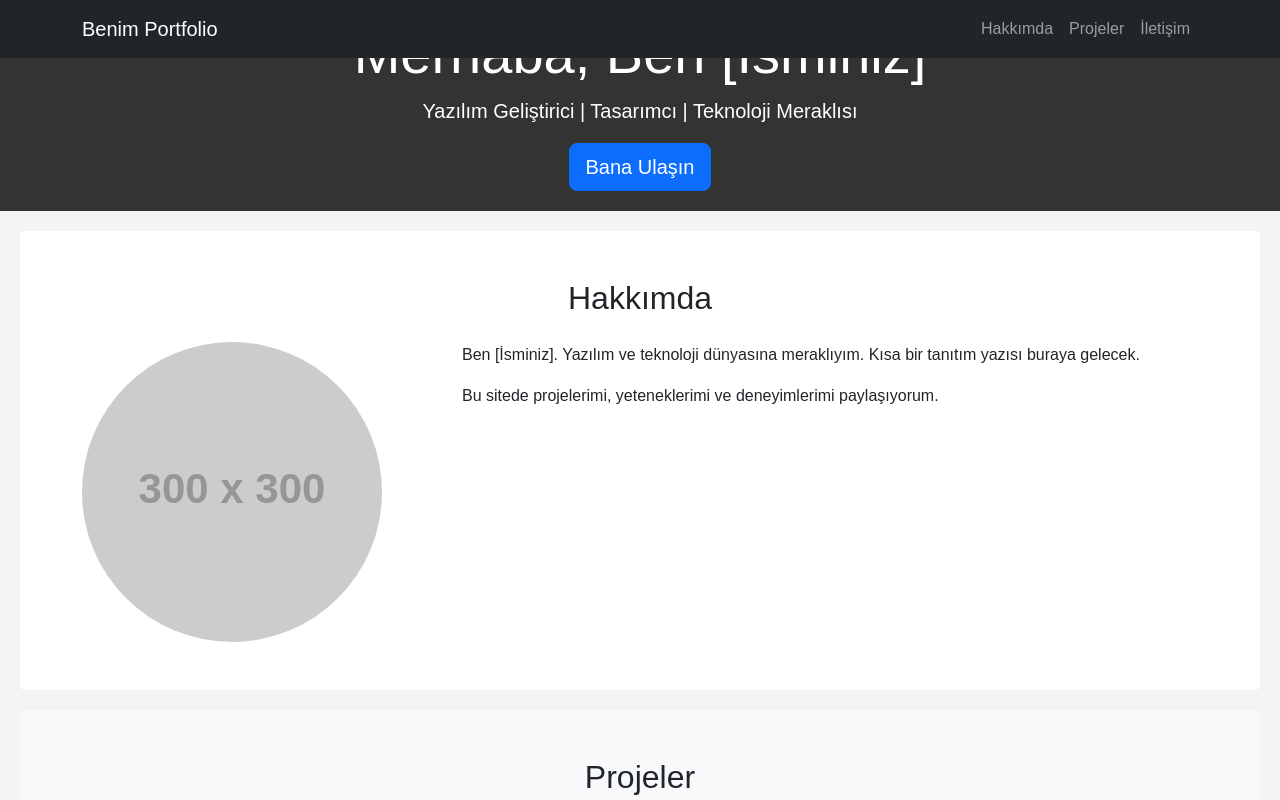
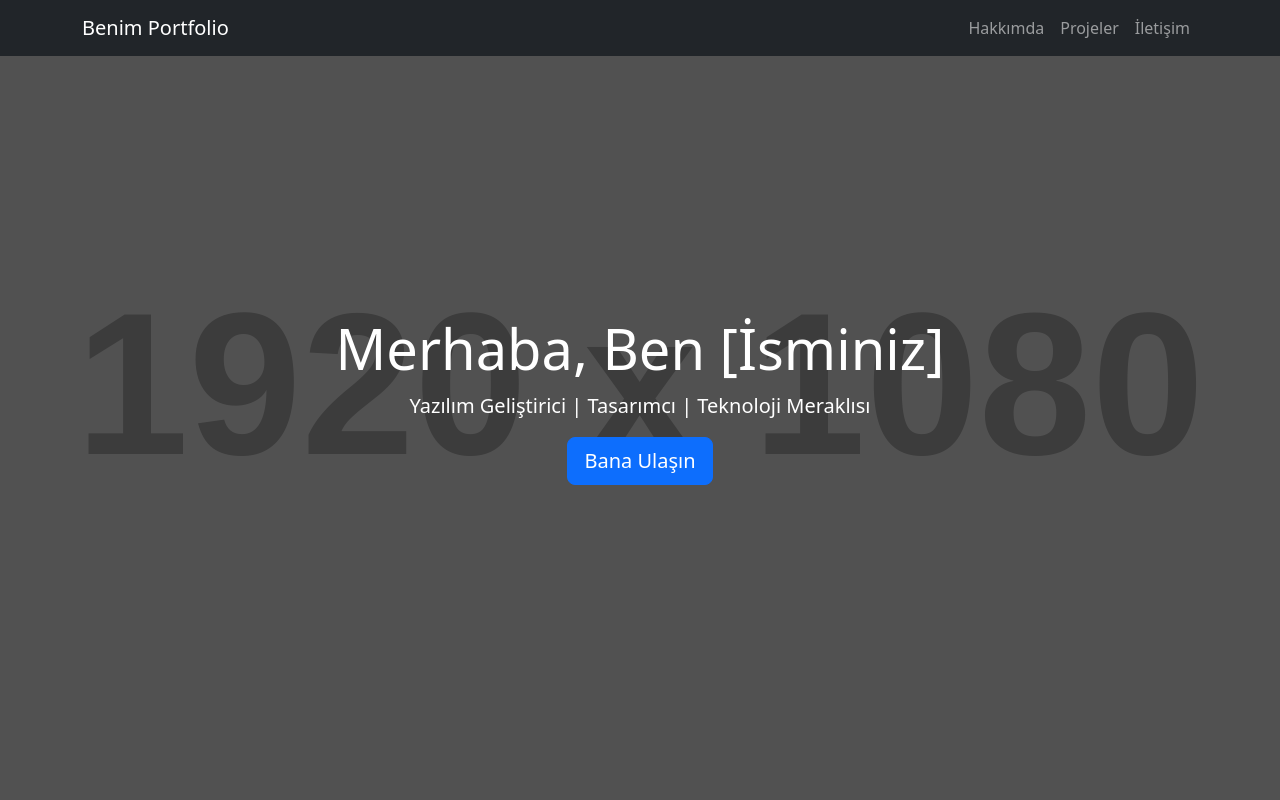
Before and after one commit to tunisch/tunisch.github.io, a plain HTML site: page index.html in a window 1280 px wide. Shown: the top 800 px of the page. Drawn offline with nearby package versions, Linux system fonts and the light colour scheme; placeholder pictures from the web are drawn by us; a small style sheet from the web is missing.

Commit message:
style.css

```diff
--- a/style.css
+++ b/style.css
@@ -1,39 +1,25 @@
-/* Genel ayarlar */
-body {
-  font-family: Arial, sans-serif;
-  margin: 0;
-  padding: 0;
-  line-height: 1.6;
-  background: #f4f4f4;
+/* style.css */
+
+/* Hero Section */
+.hero-section {
+  background: url('https://via.placeholder.com/1920x1080') no-repeat center center/cover;
+  height: 100vh;
+  position: relative;
 }
 
-/* Header */
-header {
-  background: #333;
-  color: #fff;
-  padding: 20px;
-  text-align: center;
+.hero-section::after {
+  content: "";
+  position: absolute;
+  top: 0;
+  left: 0;
+  width: 100%;
+  height: 100%;
+  background: rgba(0,0,0,0.6);
 }
 
-header nav a {
-  color: #fff;
-  text-decoration: none;
-  margin: 0 15px;
-  font-weight: bold;
+.hero-section .container {
+  position: relative;
+  z-index: 1;
 }
 
-/* Bölümler */
-section {
-  padding: 20px;
-  margin: 20px;
-  background: #fff;
-  border-radius: 5px;
-}
-
-/* Footer */
-footer {
-  text-align: center;
-  padding: 10px;
-  background: #333;
-  color: #fff;
-}
+/* Diğer özel stillerini buraya ekleyebilirsin */
```
